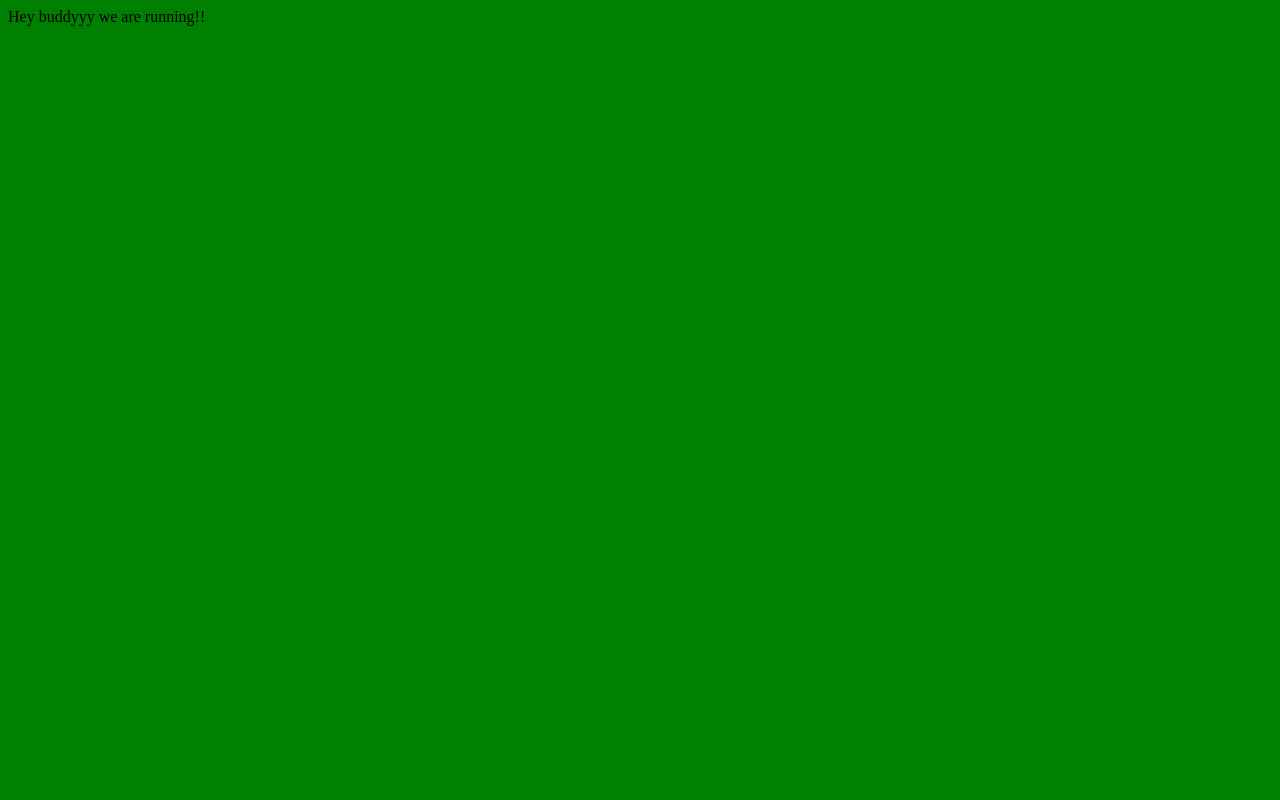
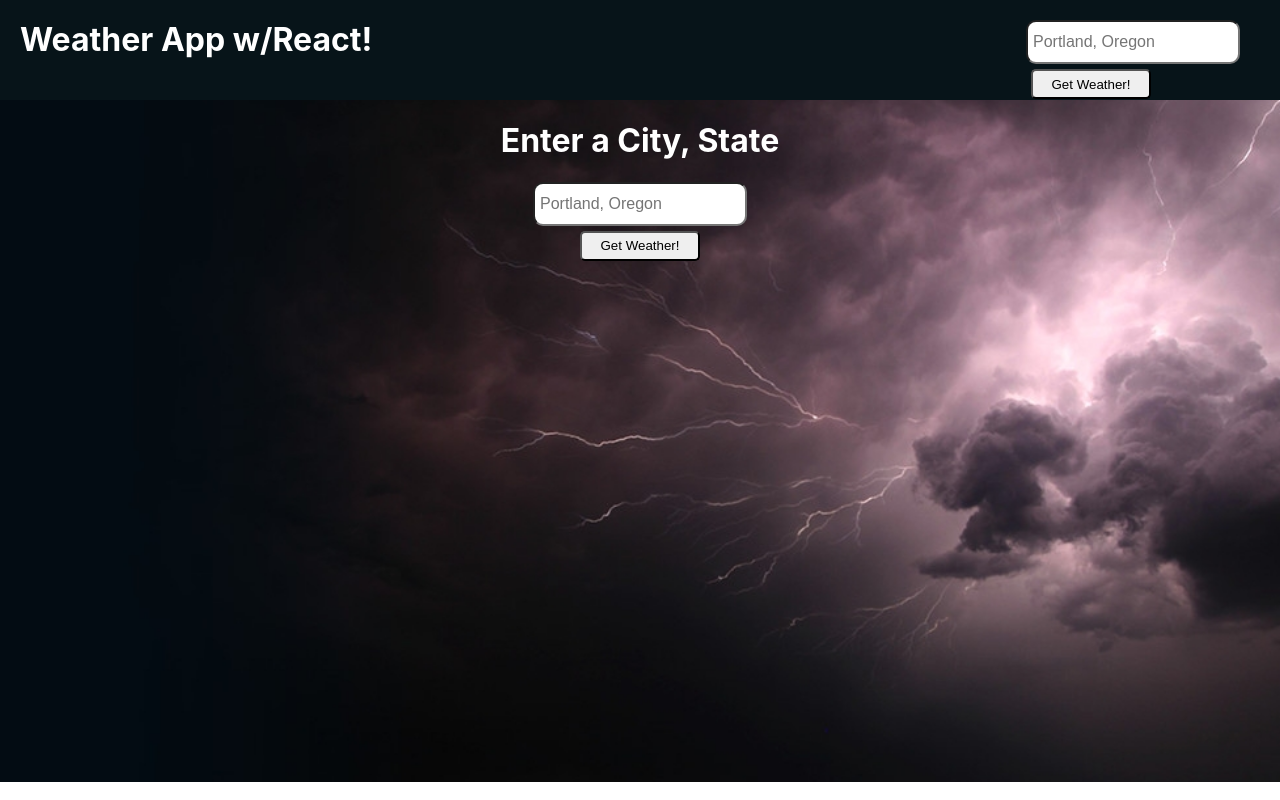
Before and after one commit to Arithmetics/weather-react, a React app: page / in a window 1280 px wide. Built offline with nearby package versions, Linux system fonts and the light colour scheme.

Commit message:
state to props connections appear to be working, successfully passed a function down as a prop

```diff
--- a/app/components/App.js
+++ b/app/components/App.js
@@ -1,10 +1,14 @@
 import React from 'react';
+import Nav from './Nav';
+import Home from './Home';
 
 class App extends React.Component {
+
   render(){
     return(
-      <div>
-        Hey buddyyy we are running!!
+      <div className='container'>
+        <Nav />
+        <Home />
       </div>
     );
   }
--- a/app/components/Home.js
+++ b/app/components/Home.js
@@ -0,0 +1,35 @@
+import React from 'react';
+import SelectForm from './SelectForm';
+
+class Home extends React.Component {
+  constructor(props){
+    super(props);
+    this.state = {
+      selectedCity: "",
+      selectedState: ""
+    };
+
+    this.selectCity = this.selectCity.bind(this);
+  }
+
+  selectCity(city){
+    this.setState(function(){
+      return {
+        selectedCity: city
+      }
+    })
+  }
+
+  render(){
+    return(
+      <div className="home">
+        <h1 className="banner">Enter a City, State</h1>
+        <SelectForm onClick={this.selectCity}/>
+        <h1>{this.state.selectedCity}</h1>
+      </div>
+    )
+  }
+}
+
+
+export default Home;
--- a/app/components/Nav.js
+++ b/app/components/Nav.js
@@ -0,0 +1,33 @@
+import React from 'react';
+import SelectForm from './SelectForm';
+
+
+class Nav extends React.Component {
+  constructor(props){
+    super(props);
+
+    this.logCity = this.logCity.bind(this);
+  }
+
+  logCity(city){
+    console.log(city);
+  }
+
+  render(){
+    return(
+      <div className="nav">
+        <h1 className="navheader">
+          Weather App w/React!
+        </h1>
+        <div className="navright">
+          <SelectForm onClick={this.logCity}/>
+        </div>
+      </div>
+
+    );
+  }
+}
+
+
+
+export default Nav;
--- /dev/null
+++ b/app/components/SelectForm.js
@@ -0,0 +1,24 @@
+import React from 'react';
+import PropTypes from 'prop-types';
+
+class SelectForm extends React.Component {
+  render(){
+    return (
+      <div>
+        <input placeholder="Portland, Oregon" />
+        <br />
+        <button
+          onClick={this.props.onClick.bind(null,"Portland")}
+        >
+          Get Weather!
+        </button>
+      </div>
+    )
+  }
+}
+
+SelectForm.propTypes = {
+  onClick: PropTypes.func.isRequired
+}
+
+export default SelectForm;
--- a/app/index.css
+++ b/app/index.css
@@ -1,3 +1,60 @@
 body {
-  background: green;
+  margin: 0 auto;
+  font-family: -apple-system,BlinkMacSystemFont,Segoe UI,Roboto,Oxygen-Sans,Ubuntu,Cantarell,Helvetica Neue,sans-serif;
 }
+
+.nav {
+  width: 100%;
+  height: 100px;
+  display: block;
+  background-color: #071419;
+}
+
+.navheader {
+  margin-left: 20px;
+  margin-top: 20px;
+  color: white;
+  display: inline-block;
+}
+
+.navright {
+  float: right;
+  display: inline-block;
+  margin-top: 20px;
+  margin-right: 40px;
+}
+
+.home {
+  height: 661px;
+  margin: 0 auto;
+  text-align: center;
+}
+
+.banner {
+  text-align: center;
+  color: white;
+}
+
+input {
+  height: 30px;
+  width: 200px;
+  border-radius: 10px;
+  padding: 5px;
+  font-size: 16px;
+}
+
+button {
+  border-radius: 5px;
+  width: 120px;
+  height: 30px;
+  margin: 5px;
+}
+
+.container {
+  max-width: 1600px;
+  margin: 0 auto;
+  padding: 0;
+  background: url('./images/weather_background.jpg')  no-repeat;
+  background-size: cover;
+  background-position: -280px 0px;
+}
--- a/package.json
+++ b/package.json
@@ -23,6 +23,7 @@
   },
   "homepage": "https://github.com/Arithmetics/weather-react#readme",
   "dependencies": {
+    "prop-types": "^15.6.0",
     "react": "^16.2.0",
     "react-dom": "^16.2.0"
   },
@@ -32,6 +33,7 @@
     "babel-preset-env": "^1.6.1",
     "babel-preset-react": "^6.24.1",
     "css-loader": "^0.28.9",
+    "file-loader": "^1.1.6",
     "html-webpack-plugin": "^2.30.1",
     "style-loader": "^0.19.1",
     "webpack": "^3.10.0",
--- a/webpack.config.js
+++ b/webpack.config.js
@@ -10,7 +10,8 @@ module.exports = {
   module: {
     rules: [
       { test: /\.(js)$/, use: 'babel-loader' },
-      { test: /\.css$/, use: [ 'style-loader', 'css-loader' ] }
+      { test: /\.css$/, use: [ 'style-loader', 'css-loader' ] },
+      { test: /\.jpg$/, use: 'file-loader'}
     ]
   },
   plugins: [new HtmlWebpackPlugin({
```
Also changed, not shown: app/images/weather_background.jpg (renamed from weather1_0.jpg), 1 other file.
